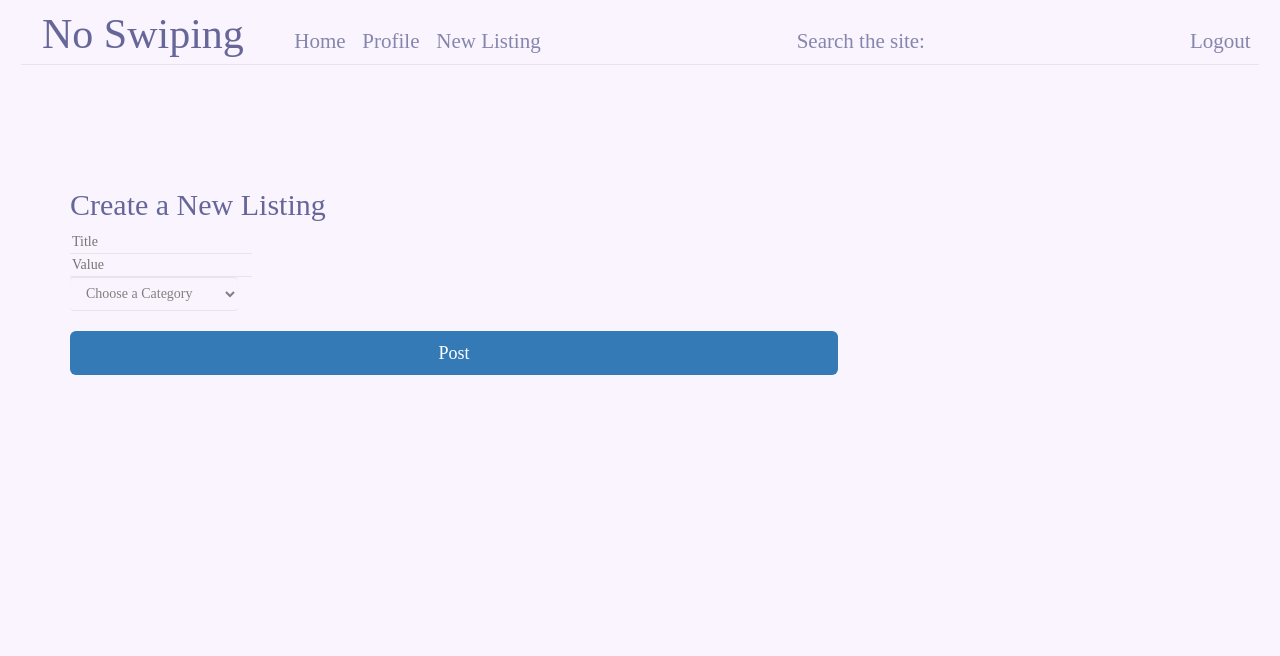
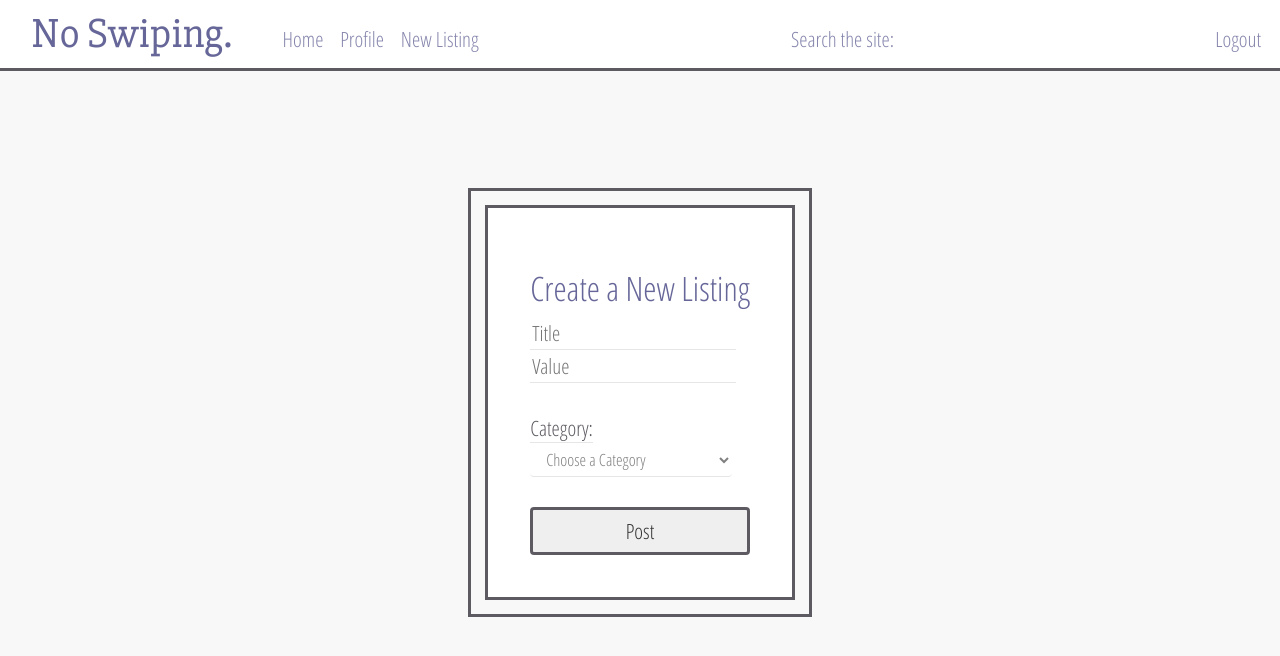
Before and after one commit to laurachevalier4/NoSwiping, a Python web app: template app/templates/newpost.html in a window 1280 px wide. Shown: the top 656 px of the page. Run offline with Jinja, Linux system fonts and the light colour scheme; the template is opened without the code that fills it, so the values that code supplies are empty; some libraries are stand-ins or nearby versions.

Commit message:
form styling and frames

```diff
--- a/app/static/css/styles.css
+++ b/app/static/css/styles.css
@@ -1,14 +1,16 @@
+@import url('https://fonts.googleapis.com/css?family=Open+Sans+Condensed:300|Slabo+27px');
+
 html {
   margin: 0;
   padding: 0;
 }
 
 body {
-  font-family: "Bookman";
-  background-color: rgba(200,150,240,.1);
+  background-color: rgba(220,220,220,.2);
   margin: 0;
   padding: 0;
   width: 100%;
+  font-family: 'Open Sans Condensed', sans-serif;
 }
 
 #main {
@@ -20,7 +22,7 @@ body {
   background-color: transparent;
   border: none;
   border-bottom: 1px solid rgb(230,230,230);
-  color: darkgray;
+  color: rgba(94, 90, 98, 1);
   outline: none;
 }
 
@@ -33,13 +35,13 @@ body {
 .header {
   color: #666699;
   font-size: 1.6em;
-  text-align: center;
 }
 
 .site-title {
   font-size: 2em;
   color: #666699;
   padding-right: 1em;
+  font-family: 'Slabo 27px', serif;
 }
 
 .nav-items {
@@ -47,12 +49,13 @@ body {
   flex-direction: row;
   align-items: baseline;
   justify-content: space-between;
-  margin-left: 1em;
-  margin-right: 1em;
-  padding: 0;
+  padding-left: .5em;
+  padding-right: .5em;
   padding-top: .2em;
+  padding-bottom: .2em;
   font-size: 1.5em;
-  border-bottom: 1px solid rgb(230,230,230);
+  border-bottom: 3px solid rgba(94, 90, 98, 1);
+  background-color: white;
 }
 
 .navbar-form {
@@ -68,29 +71,48 @@ body {
   margin-right: 1em;
 }
 
-.nav-item {
+.nav-item, .search {
   color: #8585ad;
   padding-left: .4em;
   padding-right: .4em;
 }
 
-.categories-grid {
+a {
+  transition: .5s;
+}
+
+.categories {
   justify-content: center;
   text-align: center;
+  background-color: white;
+  border: 3px solid rgba(94, 90, 98, 1);
+  width: 30%;
+  margin: auto;
 }
 
-.col-md-4 {
+.categories-list {
   text-align: center;
-  /* background-color: #fcfcfc; */
   padding-top: 2em;
   padding-bottom: 2em;
   margin: 1em;
   font-size: 2em;
-  /* box-shadow: 8px 12px 8px 0px #999; */
 }
 
-.category {
+.frame {
+  margin: 1em;
+  border: 3px solid rgba(94, 90, 98, 1);
+}
+
+.form-container .frame {
+  padding: 1em;
+}
+
+.site-title:hover, .category {
   color: #666699;
+}
+
+.nav-item:hover, .category:hover {
+  color: #333377;
 }
 
 .col-centered {
@@ -125,9 +147,29 @@ tr, td {
 
 .form {
   display: inline-block;
-  margin-left: 5em;
-  margin-right: auto;
-  width: 60%;
+  margin: auto;
+  justify-content: center;
+  font-size: 1.5em;
+  background-color: white;
+  padding: 2em;
+  border: 3px solid rgba(94, 90, 98, 1);
+}
+
+.form-control,.form-control:focus {
+  font-size: .8em;
+  cursor: pointer;
+  -webkit-box-shadow: none;
+  outline: -webkit-focus-ring-color auto 0px;
+}
+
+option {
+  font-size: 1em;
+}
+
+.form-container {
+  display: flex;
+  justify-content: center;
+  align-items: center;
 }
 
 img {
@@ -140,3 +182,14 @@ a:hover {
   text-decoration: none;
   cursor: pointer;
 }
+
+a:focus, a:active {
+  text-decoration: none;
+}
+
+.post-btn {
+  font-size: 1em;
+  width: 100%;
+  margin: auto;
+  border: 3px solid rgba(94, 90, 98, 1);
+}
--- a/app/templates/base.html
+++ b/app/templates/base.html
@@ -1,7 +1,7 @@
 <!DOCTYPE html>
 <html>
   <head>
-    <title>Don't Swipe</title>
+    <title>No Swiping.</title>
     <link href="../static/css/bootstrap.min.css" rel="stylesheet" media="screen">
     <link href="../static/css/bootstrap-responsive.min.css" rel="stylesheet">
     <link rel="stylesheet" href="https://maxcdn.bootstrapcdn.com/bootstrap/3.3.7/css/bootstrap.min.css">
@@ -15,13 +15,13 @@
       <div class="nav-items">
         <!-- Collect the nav links, forms, and other content for toggling -->
         <div class="nav-group">
-          <a class="site-title" href="{{ url_for('index') }}">No Swiping</a>
+          <a class="site-title" href="{{ url_for('index') }}">No Swiping.</a>
           <a class="nav-item" href="{{ url_for('index') }}">Home</a>
           <a class="nav-item" href="#">Profile</a>
           <a class="nav-item" href="{{ url_for('newpost') }}">New Listing</a>
         </div>
         <div class="nav-group">
-          <span class="nav-item">Search the site: </span>
+          <span class="search">Search the site: </span>
           <form class="navbar-form" action="{{ url_for('search') }}" method="post" name="search">
             <div class="form-group">
               {{ g.search_form.hidden_tag() }}{{ g.search_form.search(size=40) }}
--- a/app/templates/newpost.html
+++ b/app/templates/newpost.html
@@ -1,9 +1,12 @@
 {% extends "base.html" %}
 {% block content %}
+  <div class="form-container">
+    <div class="frame">
       <form class="form-signin form" action="/newPost" method="post" role="form">
-    <h2 class="form-signin-heading" style="color: #666699">Create a New Listing</h2>
+        <h2 class="header">Create a New Listing</h2>
           <input class="form-input" type="email" id="title" class="form-control" placeholder="Title" required autofocus><br>
-      <input class="form-input" type="email" id="value" class="form-control" placeholder="Value" required>
+          <input class="form-input" type="email" id="value" class="form-control" placeholder="Value" required><br><br>
+          <span class="form-input">Category:</span><br>
           <select class="form-input form-control" id="categories">
             <option>Choose a Category</option>
             <option>Kitchenware</option>
@@ -12,8 +15,10 @@
             <option>Tools</option>
           </select>
           <br>
-      <button class="btn btn-lg btn-primary btn-block" style="border: none;" type="button">Post </button>
+          <button class="btn post-btn" type="button">Post </button>
         </form>
+      </div>
+    </div>
     <!--<img src="../static/img/fox.png" width="200" height="150" alt="Don't Steal... Just Borrow" style="box-shadow: 4px 6px 4px 0px #999;">-->
     <script type="text/javascript">
       $(function() {
```
Also changed, not shown: app/templates/index.html (+8 -6 lines). Lines whose indentation alone changed are shown as unchanged.
